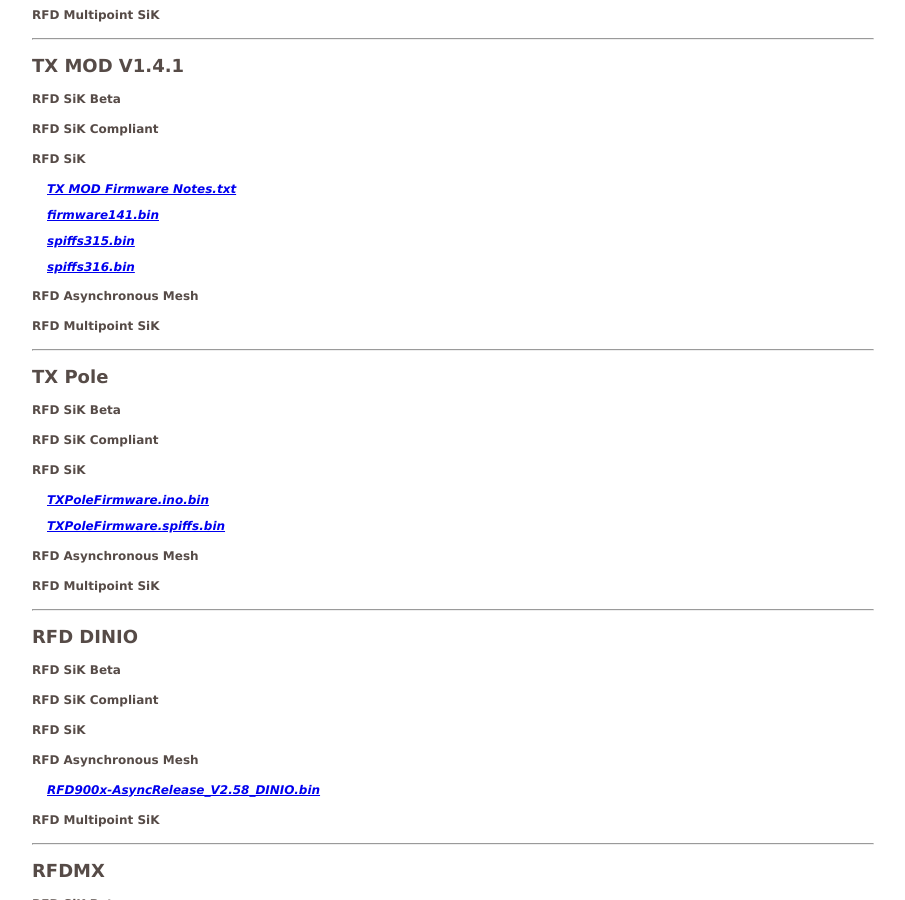
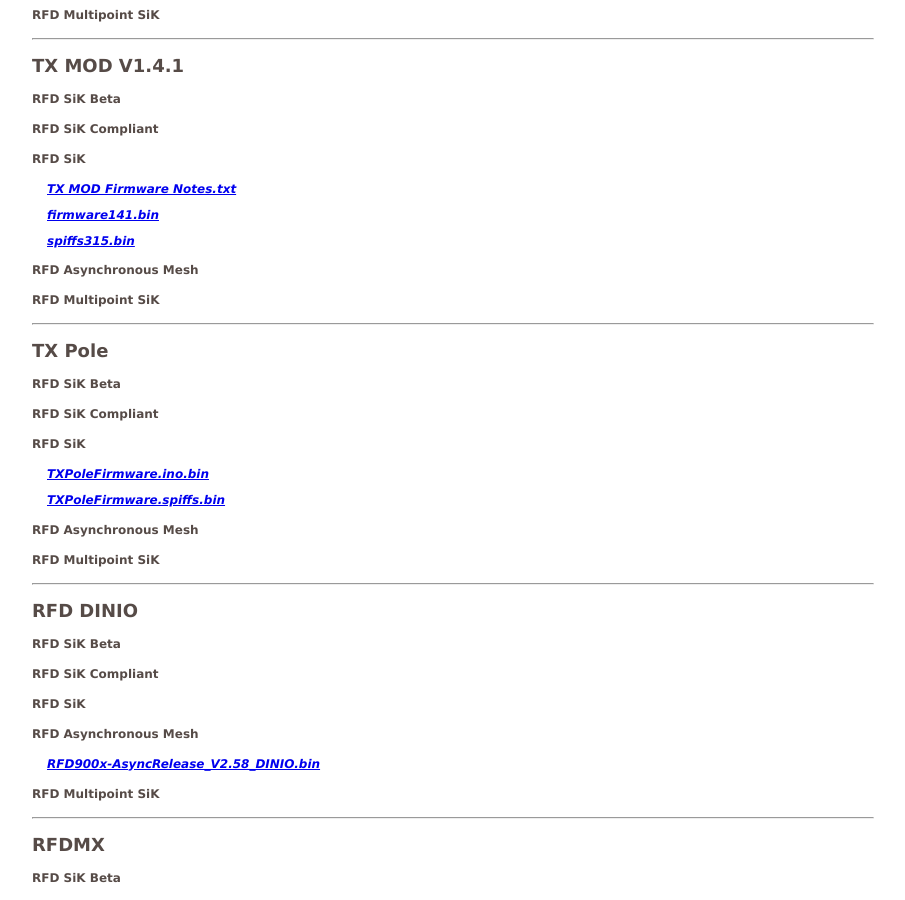
Before and after one commit to RFDesign/rfdesign.github.io, a Jekyll site: the page built from firmware.html, in a window 1280 px wide and 900 px high, scrolled down 2662 px. Shown: the whole window, without its empty margins (176-1081 px from the left). Built offline with Jekyll 4.4.1, drawn with Linux system fonts in a browser that asks for light colours.

Commit message:
Update firmware.yml

```diff
--- a/_data/firmware.yml
+++ b/_data/firmware.yml
@@ -94,7 +94,6 @@
         - file: TX MOD Firmware Notes.txt
         - file: firmware141.bin
         - file: spiffs315.bin
-        - file: spiffs316.bin
 
 - modems:
     heading: TX Pole
```
